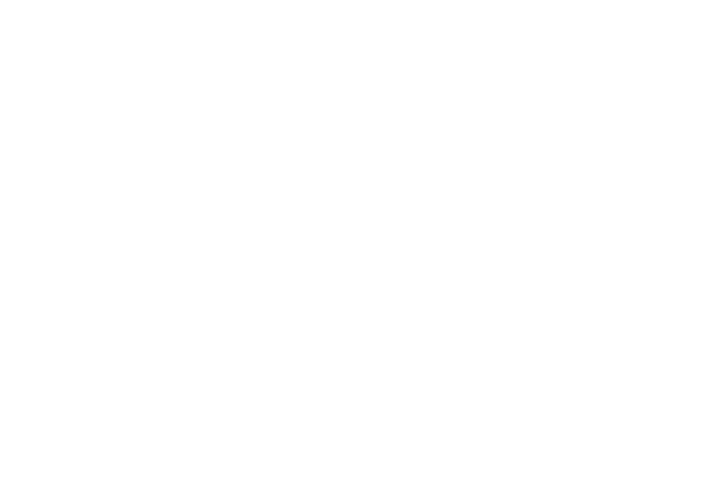
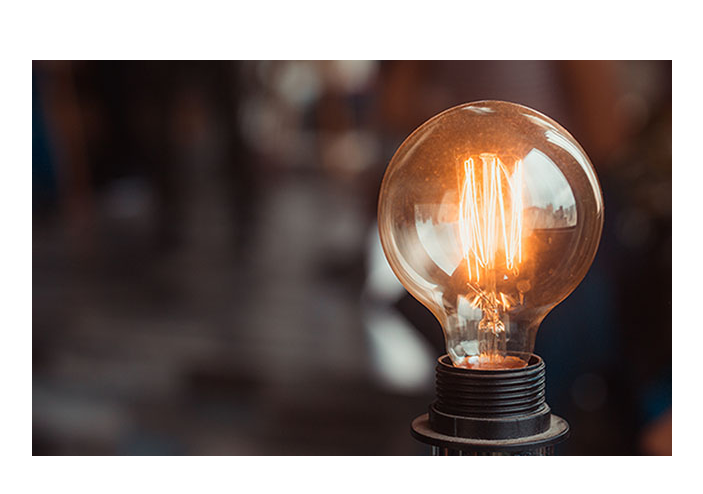
Before and after one commit to ryo9inoni/vue-tamplate, a Vue app: page /scroll in a window 1280 px wide. Before the commit this address had no page. Shown: the part 142-636 px from the top of the page, without its empty margins (288-991 px from the left). Built offline with nearby package versions, Linux system fonts and the light colour scheme.

Commit message:
横スクロール実装

```diff
--- a/src/assets/scss/_base.scss
+++ b/src/assets/scss/_base.scss
@@ -4,6 +4,7 @@ html{
 
 html,
 body {
+    overflow: hidden;
     margin: 0;
     padding: 0;
     width: 100%;
--- a/src/assets/scss/_effect.scss
+++ b/src/assets/scss/_effect.scss
@@ -1,7 +1,7 @@
-[data-effect="fade-in"]{
+[data-parallax="fade-in"]{
     opacity: 1;
 }
 
-[data-effect="fade-out"]{
+[data-parallax="fade-out"]{
     opacity: 0;
 }
--- a/src/modules/parallax.js
+++ b/src/modules/parallax.js
@@ -9,7 +9,7 @@ const PARALLAX = (elements) => {
 			const client = document.documentElement.clientHeight;
 			const pos = offset + top - client;
 
-			if (offset >= pos) elements[i].dataset.effect = "fade-in";
+			if (offset >= pos) elements[i].dataset.parallax = "fade-in";
 
 		}
 
--- a/src/router/index.js
+++ b/src/router/index.js
@@ -1,21 +1,23 @@
 import { createRouter, createWebHistory } from 'vue-router'
-import Home from '../views/Home.vue'
+import Slider from '../views/slider.vue'
 
 const routes = [
 	{
 		path: '/',
-		name: 'Home',
-		component: Home
+		name: 'Slider',
+		component: Slider
 	},
 	{
-		path: '/about',
-		name: 'About',
-		// route level code-splitting
-		// this generates a separate chunk (about.[hash].js) for this route
-		// which is lazy-loaded when the route is visited.
-		component: () => import(/* webpackChunkName: "about" */ '../views/About.vue')
+		path: '/parallax',
+		name: 'Parallax',
+		component: () => import('../views/parallax.vue')
+	},
+	{
+		path: '/scroll',
+		name: 'Scroll',
+		component: () => import('../views/scroll.vue')
 	}
-	]
+]
 
 const router = createRouter({
 	history: createWebHistory(process.env.BASE_URL),
--- a/src/views/About.vue
+++ b/src/views/parallax.vue
@@ -1,7 +1,7 @@
 <template lang="pug">
 .about
 	.about__wrapper
-		.about__block(data-effect="fade-out", v-for="img in images", ref="blocks")
+		.about__block(data-parallax="fade-out", v-for="img in images", ref="blocks")
 			img(:src="img.path", :alt="img.alt")
 </template>
 
--- /dev/null
+++ b/src/views/scroll.vue
@@ -0,0 +1,78 @@
+<template lang="pug">
+.road(ref="road" @wheel="wheel")
+  .truck(ref="truck")
+    .truck__block(v-for="img in images")
+      img(:src="img.path", :alt="img.alt")
+</template>
+
+<script>
+export default {
+	name: "Scroll",
+	data(){
+		return{
+			images: [
+				{ path: "/assets/img/img_01.jpg", alt: "イメージ 01" },
+				{ path: "/assets/img/img_02.jpg", alt: "イメージ 02" },
+				{ path: "/assets/img/img_03.jpg", alt: "イメージ 03" },
+				{ path: "/assets/img/img_04.jpg", alt: "イメージ 04" },
+				{ path: "/assets/img/img_05.jpg", alt: "イメージ 05" },
+			],
+      move: 0,
+      range: 0,
+		}
+	},
+  watch:{},
+  computed:{},
+  mounted(){
+    this.range = this.$refs["truck"].clientWidth - window.innerWidth;
+  },
+  methods:{
+    wheel(e){
+      if(this.range >= this.move && 0 <= this.move){
+        // 移動距離
+        this.move += e.deltaY;
+
+        // 移動範囲を超えてしまった場合、最大・最小値に戻す
+        if(this.move >= this.range){
+          this.move = this.range;
+        }else if(this.move <= 0){
+          this.move = 0;
+        }
+
+        this.$refs["truck"].style.transform = "translate3d(-"+this.move+"px, 0, 0)";
+      }
+    }
+  }
+}
+</script>
+
+<style scoped lang="scss">
+.road{
+  overflow: hidden;
+  position: fixed;
+  top: 0;
+  left: 0;
+  width: 100%;
+  height: 100%;
+  .truck{
+    display: flex;
+    align-items: center;
+    position: absolute;
+    top: 0;
+    left: 0;
+    min-width: 100%;
+    height: 100%;
+    transition-duration: 140ms;
+    transition-timing-function: ease-out;
+    &__block{
+      flex-shrink: 0;
+      width: 100vw;
+      text-align: center;
+      img{
+        width: 640px;
+      }
+    }
+  }
+
+}
+</style>
```
Also changed, not shown: src/views/slider.vue (renamed from src/views/Home.vue).
